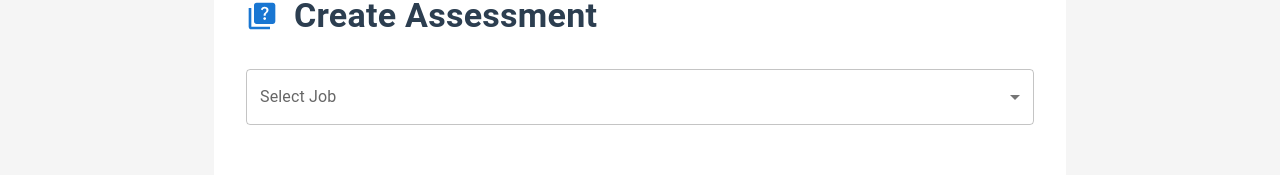
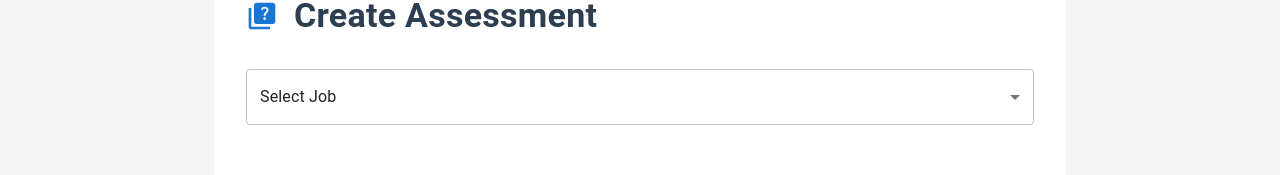
Before and after one commit to pratham-yuxo/job-portal-admin, a React (Create React App) app: page /create-assessment in a window 1280 px wide. Shown: the part 142-317 px from the top of the page. Built offline with nearby package versions, Linux system fonts and the light colour scheme.

Commit message:
fixed: label color in dark mode

```diff
--- a/src/pages/CreateAssessment.jsx
+++ b/src/pages/CreateAssessment.jsx
@@ -208,7 +208,17 @@ const CreateAssessment = () => {
             </Box>
 
             <FormControl fullWidth sx={{ mb: 4 }}>
-              <InputLabel id="job-select-label">Select Job</InputLabel>
+              <InputLabel
+                id="job-select-label"
+                sx={{
+                  color: darkMode ? '#94a3b8' : 'inherit',
+                  '&.Mui-focused': {
+                    color: darkMode ? '#3b82f6' : 'primary.main',
+                  }
+                }}
+              >
+                Select Job
+              </InputLabel>
               <Select
                 labelId="job-select-label"
                 value={selectedJobId}
@@ -219,6 +229,12 @@ const CreateAssessment = () => {
                   color: darkMode ? '#f1f5f9' : 'inherit',
                   '& .MuiOutlinedInput-notchedOutline': {
                     borderColor: darkMode ? 'rgba(241, 245, 249, 0.2)' : 'rgba(0, 0, 0, 0.23)'
+                  },
+                  '&:hover .MuiOutlinedInput-notchedOutline': {
+                    borderColor: darkMode ? 'rgba(241, 245, 249, 0.3)' : undefined
+                  },
+                  '&.Mui-focused .MuiOutlinedInput-notchedOutline': {
+                    borderColor: darkMode ? '#3b82f6' : 'primary.main'
                   }
                 }}
               >
```
